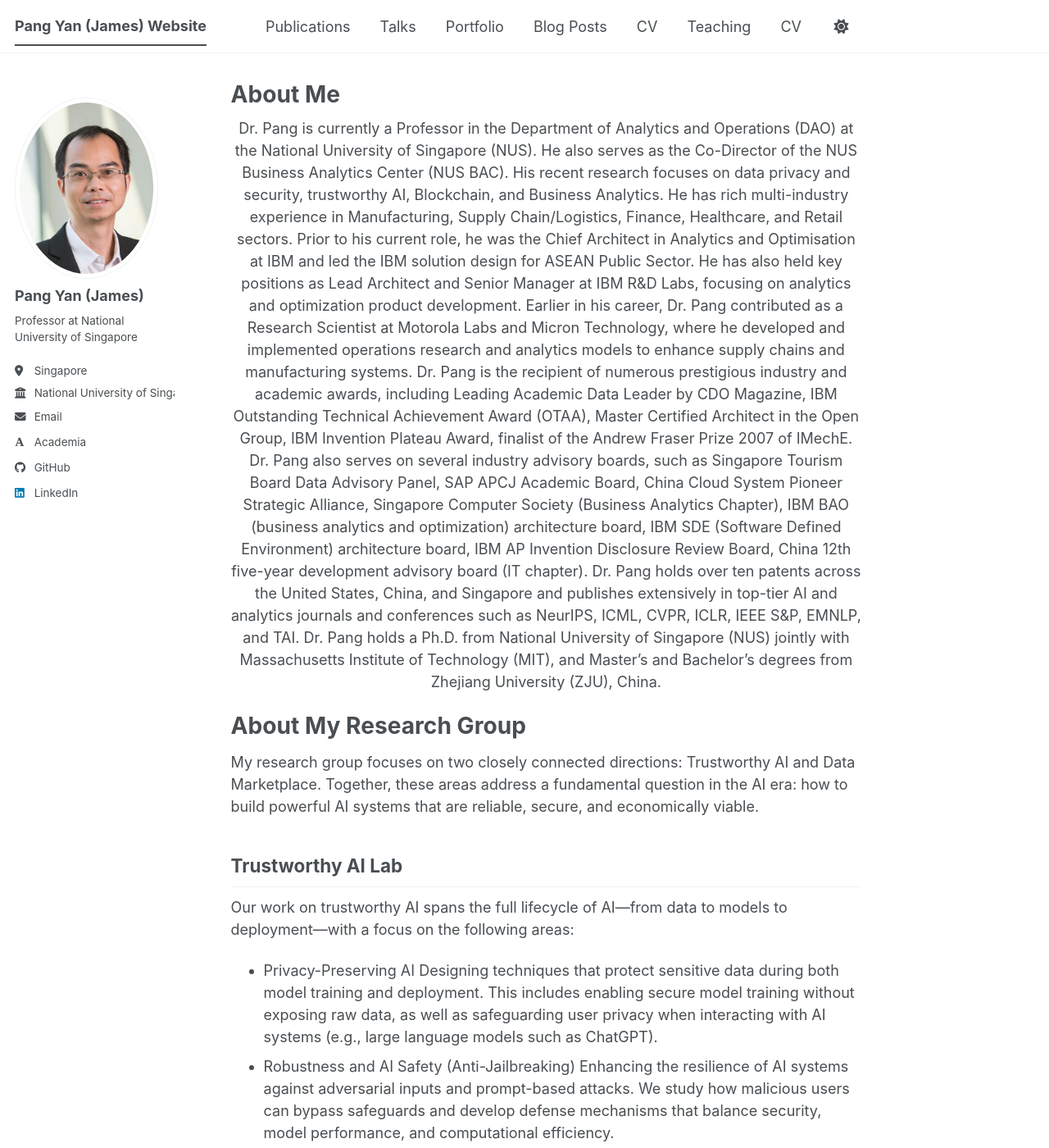
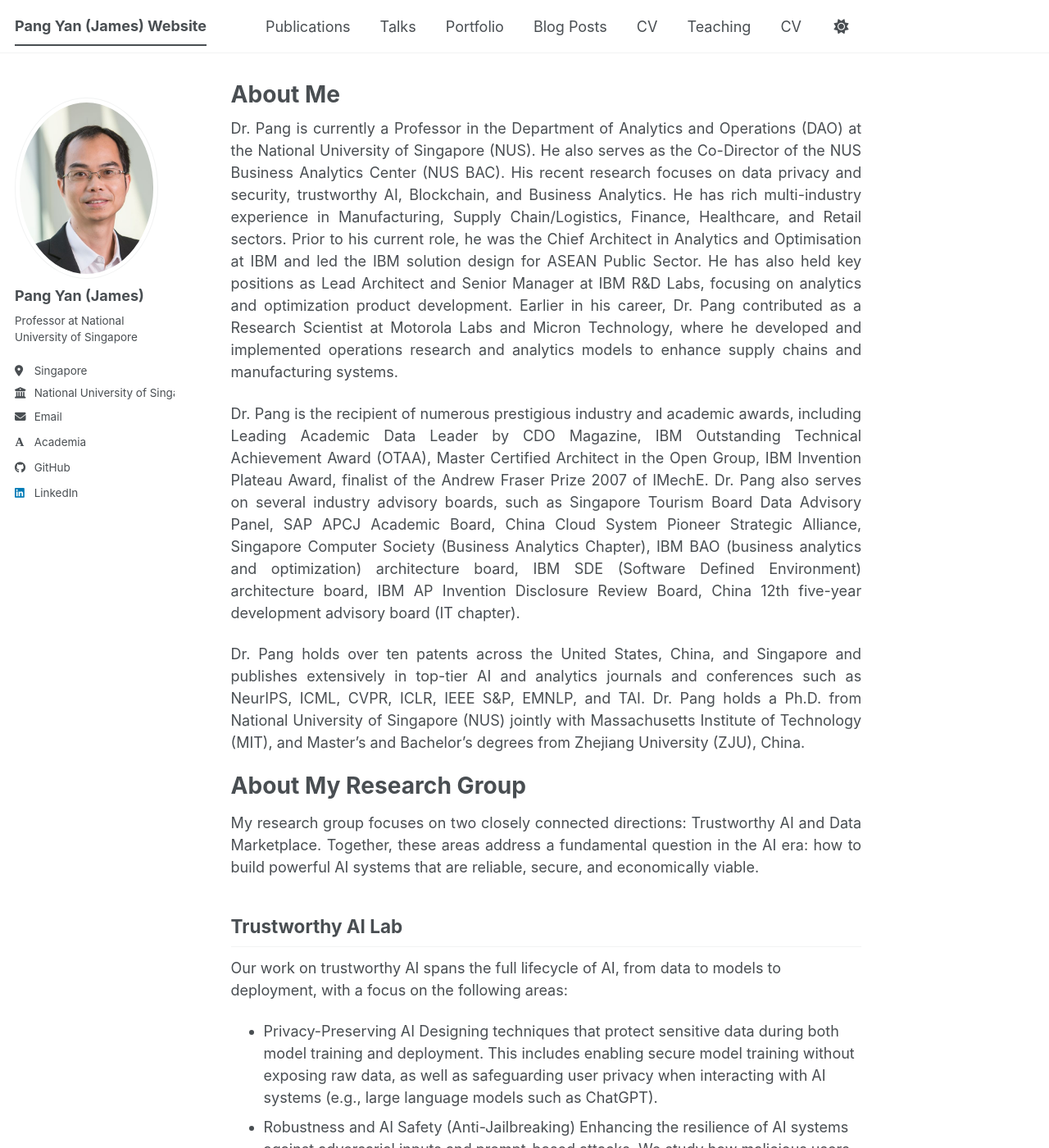
Before and after one commit to jamespangyan/jamespangyan.github.io, a Jekyll site: the page built from _pages/about.md, in a window 1280 px wide and 1400 px high. Shown: the whole window at 82% size. Built offline with Jekyll 4.4.1, drawn with Linux system fonts in a browser that asks for light colours; some web fonts are replaced; a script bundle is joined from its source files by our own code; library files that are not in the unit come from our copies.

Commit message:
Update about.md

```diff
--- a/_pages/about.md
+++ b/_pages/about.md
@@ -7,22 +7,20 @@
   - /about.html
 ---
 
-<p align="center">
-Dr. Pang is currently a Professor in the Department of Analytics and Operations (DAO) at the National University of Singapore (NUS). He also serves as the Co-Director of the NUS Business Analytics Center (NUS BAC). His recent research focuses on data privacy and security, trustworthy AI, Blockchain, and Business Analytics. He has rich multi-industry experience in Manufacturing, Supply Chain/Logistics, Finance, Healthcare, and Retail sectors. Prior to his current role, he was the Chief Architect in Analytics and Optimisation at IBM and led the IBM solution design for ASEAN Public Sector. He has also held key positions as Lead Architect and Senior Manager at IBM R&D Labs, focusing on analytics and optimization product development. Earlier in his career, Dr. Pang contributed as a Research Scientist at Motorola Labs and Micron Technology, where he developed and implemented operations research and analytics models to enhance supply chains and manufacturing systems.
+<p align="justify"> Dr. Pang is currently a Professor in the Department of Analytics and Operations (DAO) at the National University of Singapore (NUS). He also serves as the Co-Director of the NUS Business Analytics Center (NUS BAC). His recent research focuses on data privacy and security, trustworthy AI, Blockchain, and Business Analytics. He has rich multi-industry experience in Manufacturing, Supply Chain/Logistics, Finance, Healthcare, and Retail sectors. Prior to his current role, he was the Chief Architect in Analytics and Optimisation at IBM and led the IBM solution design for ASEAN Public Sector. He has also held key positions as Lead Architect and Senior Manager at IBM R&D Labs, focusing on analytics and optimization product development. Earlier in his career, Dr. Pang contributed as a Research Scientist at Motorola Labs and Micron Technology, where he developed and implemented operations research and analytics models to enhance supply chains and manufacturing systems.</p>
 
-Dr. Pang is the recipient of numerous prestigious industry and academic awards, including Leading Academic Data Leader by CDO Magazine, IBM Outstanding Technical Achievement Award (OTAA), Master Certified Architect in the Open Group, IBM Invention Plateau Award, finalist of the Andrew Fraser Prize 2007 of IMechE. Dr. Pang also serves on several industry advisory boards, such as Singapore Tourism Board Data Advisory Panel, SAP APCJ Academic Board, China Cloud System Pioneer Strategic Alliance, Singapore Computer Society (Business Analytics Chapter), IBM BAO (business analytics and optimization) architecture board, IBM SDE (Software Defined Environment) architecture board, IBM AP Invention Disclosure Review Board, China 12th five-year development advisory board (IT chapter).
+<p align="justify"> Dr. Pang is the recipient of numerous prestigious industry and academic awards, including Leading Academic Data Leader by CDO Magazine, IBM Outstanding Technical Achievement Award (OTAA), Master Certified Architect in the Open Group, IBM Invention Plateau Award, finalist of the Andrew Fraser Prize 2007 of IMechE. Dr. Pang also serves on several industry advisory boards, such as Singapore Tourism Board Data Advisory Panel, SAP APCJ Academic Board, China Cloud System Pioneer Strategic Alliance, Singapore Computer Society (Business Analytics Chapter), IBM BAO (business analytics and optimization) architecture board, IBM SDE (Software Defined Environment) architecture board, IBM AP Invention Disclosure Review Board, China 12th five-year development advisory board (IT chapter).</p>
 
-Dr. Pang holds over ten patents across the United States, China, and Singapore and publishes extensively in top-tier AI and analytics journals and conferences such as NeurIPS, ICML, CVPR, ICLR, IEEE S&P, EMNLP, and TAI. Dr. Pang holds a Ph.D. from National University of Singapore (NUS) jointly with Massachusetts Institute of Technology (MIT), and Master’s and Bachelor’s degrees from Zhejiang University (ZJU), China.
+<p align="justify"> Dr. Pang holds over ten patents across the United States, China, and Singapore and publishes extensively in top-tier AI and analytics journals and conferences such as NeurIPS, ICML, CVPR, ICLR, IEEE S&P, EMNLP, and TAI. Dr. Pang holds a Ph.D. from National University of Singapore (NUS) jointly with Massachusetts Institute of Technology (MIT), and Master’s and Bachelor’s degrees from Zhejiang University (ZJU), China.</p>
 
-</p>
 
 About My Research Group
 ======
-My research group focuses on two closely connected directions: Trustworthy AI and Data Marketplace. Together, these areas address a fundamental question in the AI era: how to build powerful AI systems that are reliable, secure, and economically viable.
+<p align="justify"> My research group focuses on two closely connected directions: Trustworthy AI and Data Marketplace. Together, these areas address a fundamental question in the AI era: how to build powerful AI systems that are reliable, secure, and economically viable.</p>
 
 Trustworthy AI Lab
 ------
-Our work on trustworthy AI spans the full lifecycle of AI—from data to models to deployment—with a focus on the following areas:
+Our work on trustworthy AI spans the full lifecycle of AI, from data to models to deployment, with a focus on the following areas:
 - Privacy-Preserving AI
 Designing techniques that protect sensitive data during both model training and deployment. This includes enabling secure model training without exposing raw data, as well as safeguarding user privacy when interacting with AI systems (e.g., large language models such as ChatGPT).
 - Robustness and AI Safety (Anti-Jailbreaking)
@@ -42,4 +40,4 @@
 
 Unifying Vision
 ------
-These two research directions are deeply interconnected. Trustworthy AI provides the technical foundation, while data marketplaces provide the economic and ecosystem layer. Together, they enable a future where data and AI systems are not only powerful, but also trustworthy, transparent, and aligned with societal values.
+<p align="justify"> These two research directions are deeply interconnected. Trustworthy AI provides the technical foundation, while data marketplaces provide the economic and ecosystem layer. Together, they enable a future where data and AI systems are not only powerful, but also trustworthy, transparent, and aligned with societal values.</p>
```
